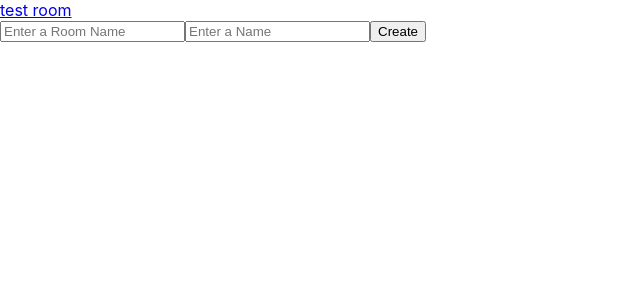
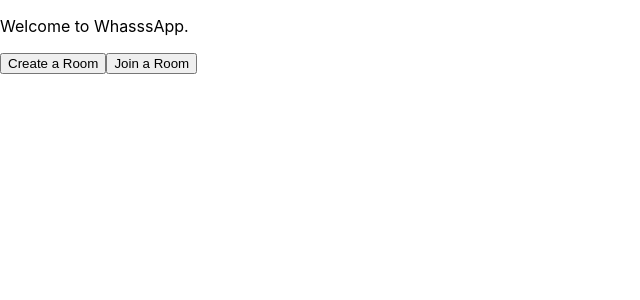
Before and after one commit to LockettPundt/WhasssApp, a React (Create React App) app: page / in a window 1280 px wide. Shown: the top 300 px of the page, without its empty margins (0-640 px from the left). Built offline with nearby package versions, Linux system fonts and the light colour scheme; no server answers.

Commit message:
changed the title but i'm going to redo this all once i start styling. perhaps add a nav bar that store the room name when someone leaves but does not log out of the room.

```diff
--- a/src/components/Main.jsx
+++ b/src/components/Main.jsx
@@ -1,51 +1,35 @@
-import React, { useState } from 'react';
+import React from 'react';
 import { useHistory } from 'react-router-dom';
 import styled from 'styled-components';
 
+
 const Main = () => {
-  const [createName, setRoomName] = useState('');
-  const [userName, setUserName] = useState('');
   const history = useHistory();
 
-
-  const handleSubmit = (e) => {
+  const handleClick = (e) => {
     e.preventDefault();
-    // db validate name. push if free.
-    // update store of room name.
-    // redirect to chatroom.
-    localStorage.setItem('userName', userName);
-    localStorage.setItem('chatRoomName', createName);
-    console.log(`/room/${createName}`);
-    history.push(`/room/${createName}`);
+    history.push(`${e.target.value}`);
   };
-
-
   return (
-    <div>
-      <a href="room/test">test room</a>
-      <form onSubmit={(e) => handleSubmit(e)}>
-        <input
-          type="text"
-          value={createName}
-          placeholder="Enter a Room Name"
-          onChange={(e) => setRoomName(e.target.value)}
-          required
-        />
-        <input
-          type="text"
-          value={userName}
-          placeholder="Enter a Name"
-          onChange={(e) => setUserName(e.target.value)}
-          required
-        />
-        <button
-          type="submit"
-          label="Submit"
-        >
-          Create
-        </button>
-      </form>
-    </div>
+    <main>
+      <p>
+        Welcome to WhasssApp.
+      </p>
+      <button
+        type="button"
+        value="createroom"
+        onClick={(e) => handleClick(e)}
+      >
+        Create a Room
+      </button>
+      <button
+        type="button"
+        value="joinroom"
+        onClick={(e) => handleClick(e)}
+      >
+        Join a Room
+      </button>
+    </main>
   );
 };
 
```
